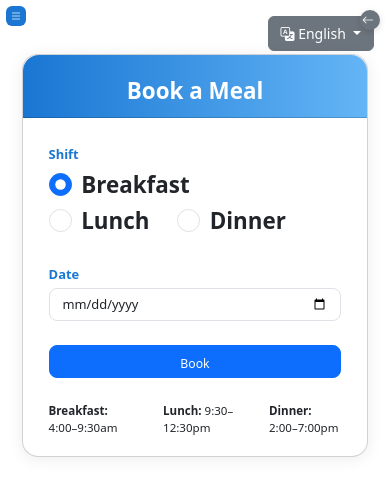
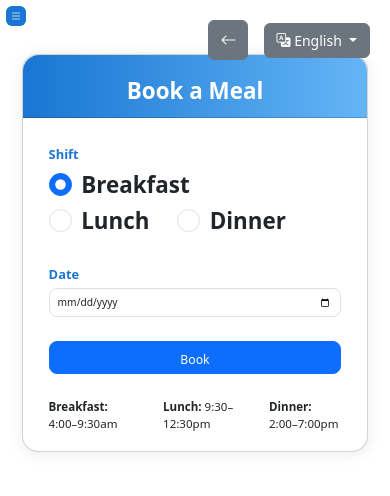
Before and after one commit to Keerthana11052004/cms_v1, a Flask app: template app/templates/employee/book.html in a window 390 px wide. Shown: the top 496 px of the page. Run offline with Flask 3, Linux system fonts and the light colour scheme; the template is opened without the code that fills it: values that come from a table or form of the project are taken from there, others are empty; the visitor is signed in with stand-in values (Sample User, id 1); parts of the project's set-up code (start-up, migrations or seed data) failed here and were passed over; some libraries are stand-ins or nearby versions.

Commit message:
07-01-2026(1)

```diff
--- a/app/templates/employee/book.html
+++ b/app/templates/employee/book.html
@@ -21,6 +21,12 @@
     background: #5a6268;
     transform: scale(1.1);
     box-shadow: 0 4px 12px rgba(0, 0, 0, 0.2);
+  }
+
+  #backToDashboardBtn {
+    width: 40px;
+    height: 40px;
+    font-size: 1rem;
   }
 
   .dashboard-nav-container {
@@ -120,8 +126,8 @@
 
     .book-card .form-control,
     .book-card .form-select {
-      font-size: 1.05em;
-      padding: 0.55rem 0.9rem;
+      font-size: 0.85em;
+      padding: 0.35rem 0.7rem;
     }
 
     .book-card .btn-primary {
@@ -156,8 +162,8 @@
 
     .book-card .form-control,
     .book-card .form-select {
-      font-size: 1em;
-      padding: 0.5rem 0.8rem;
+      font-size: 0.8em;
+      padding: 0.3rem 0.6rem;
     }
 
     .book-card .btn-primary {
@@ -185,8 +191,8 @@
     }
 
     .book-card .card-header {
-      font-size: 1.4rem;
-      padding: 1.1rem 1.1rem 0.5rem 1.1rem;
+      font-size: 1.2rem;
+      padding: 0.8rem 0.8rem 0.3rem 0.8rem;
     }
 
     .book-card .card-body {
@@ -199,8 +205,8 @@
 
     .book-card .form-control,
     .book-card .form-select {
-      font-size: 0.95em;
-      padding: 0.45rem 0.7rem;
+      font-size: 0.75em;
+      padding: 0.25rem 0.5rem;
     }
 
     .book-card .btn-primary {
@@ -236,8 +242,8 @@
 
     .book-card .form-control,
     .book-card .form-select {
-      font-size: 0.95em;
-      padding: 0.55rem 0.8rem;
+      font-size: 0.75em;
+      padding: 0.25rem 0.5rem;
     }
 
     .book-card .btn-primary {
@@ -257,8 +263,8 @@
     }
 
     .book-card .card-header {
-      font-size: 1.2rem;
-      padding: 1rem 1rem 0.5rem 1rem;
+      font-size: 1.1rem;
+      padding: 0.7rem 0.7rem 0.2rem 0.7rem;
     }
 
     .book-card .card-body {
@@ -271,8 +277,8 @@
 
     .book-card .form-control,
     .book-card .form-select {
-      font-size: 0.9em;
-      padding: 0.5rem 0.7rem;
+      font-size: 0.7em;
+      padding: 0.2rem 0.4rem;
     }
 
     .book-card .btn-primary {
@@ -286,15 +292,12 @@
     }
   }
 </style>
-<div class="d-flex justify-content-end align-items-center"
-  style="position: absolute; top: 1rem; right: 1rem; gap: 1rem;">
-
-  <a href="{{ url_for('employee.dashboard') }}" class="back-btn" title="{{ _('Back to Dashboard') }}">
+<div class="d-flex justify-content-end align-items-center" style="position: fixed; top: 20px; right: 20px; z-index: 1000; gap: 1rem;">
+    <button class="btn btn-secondary" id="backToDashboardBtn" data-href="{{ url_for('employee.dashboard') }}" title="{{ _('Back to Dashboard') }}">
         <i class="bi bi-arrow-left"></i>
-  </a>
+    </button>
     <div class="dropdown">
-    <button class="btn btn-secondary dropdown-toggle" type="button" id="languageDropdown" data-bs-toggle="dropdown"
-      aria-expanded="false">
+        <button class="btn btn-secondary dropdown-toggle" type="button" id="languageDropdown" data-bs-toggle="dropdown" aria-expanded="false">
             <i class="bi bi-translate"></i> English
         </button>
         <ul class="dropdown-menu dropdown-menu-end" aria-labelledby="languageDropdown">
@@ -401,5 +404,13 @@
       }
     }
   });
+
+  // Add click event for back to dashboard button
+  const backBtn = document.getElementById('backToDashboardBtn');
+  if (backBtn) {
+    backBtn.addEventListener('click', function() {
+      window.location.href = this.getAttribute('data-href');
+    });
+  }
 </script>
 {% endblock %}
```
Also changed, not shown: app/templates/employee/history.html (+8 -0 lines). Lines whose indentation alone changed are shown as unchanged.
